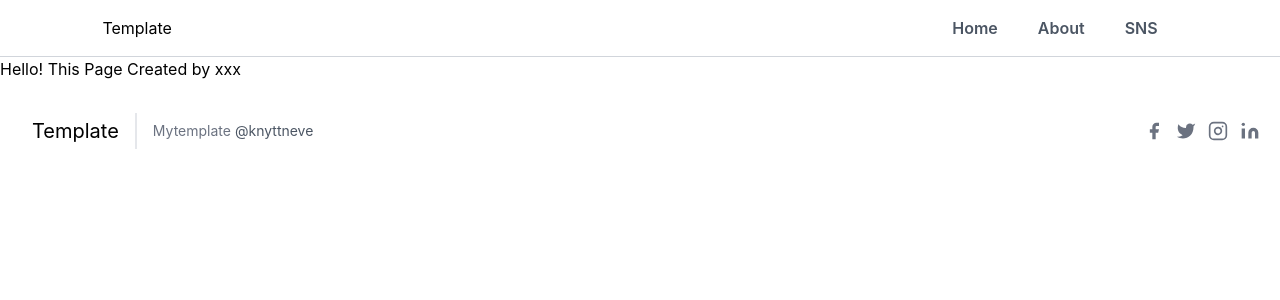
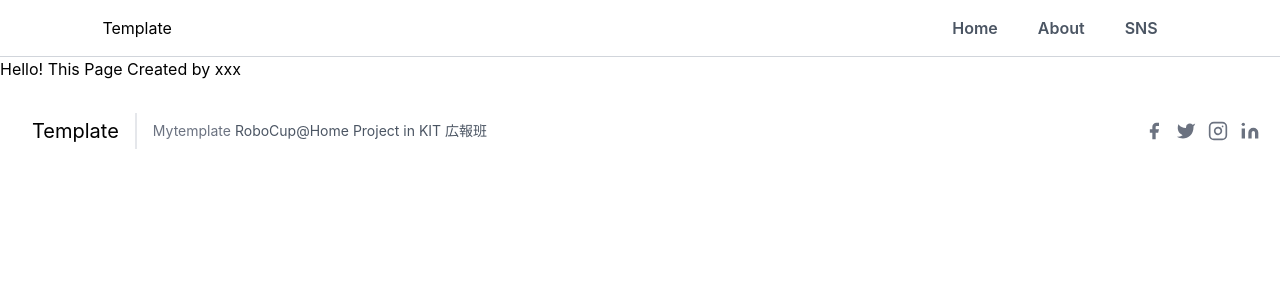
Before and after one commit to Tiamat-KIT/next13_microcms_jamstack_blog, a Next.js app: page / in a window 1280 px wide. Shown: the top 300 px of the page. Built offline with nearby package versions, Linux system fonts and the light colour scheme.

Commit message:
update footer

```diff
--- a/app/layout.tsx
+++ b/app/layout.tsx
@@ -47,7 +47,7 @@ const RootLayout:FC<PropsWithChildren> = ({children}) => {
                         <span className="ml-3 text-xl">Template</span>
                     </a>
                     <p className="text-sm text-gray-500 sm:ml-4 sm:pl-4 sm:border-l-2 sm:border-gray-200 sm:py-2 sm:mt-0 mt-4">Mytemplate
-                        <a  className="text-gray-600 ml-1" rel="noopener noreferrer" target="_blank">@knyttneve</a>
+                        <a  className="text-gray-600 ml-1" rel="noopener noreferrer" target="_blank">RoboCup@Home Project in KIT 広報班</a>
                     </p>
                     <span className="inline-flex sm:ml-auto sm:mt-0 mt-4 justify-center sm:justify-start">
                         <a className="text-gray-500">
```
